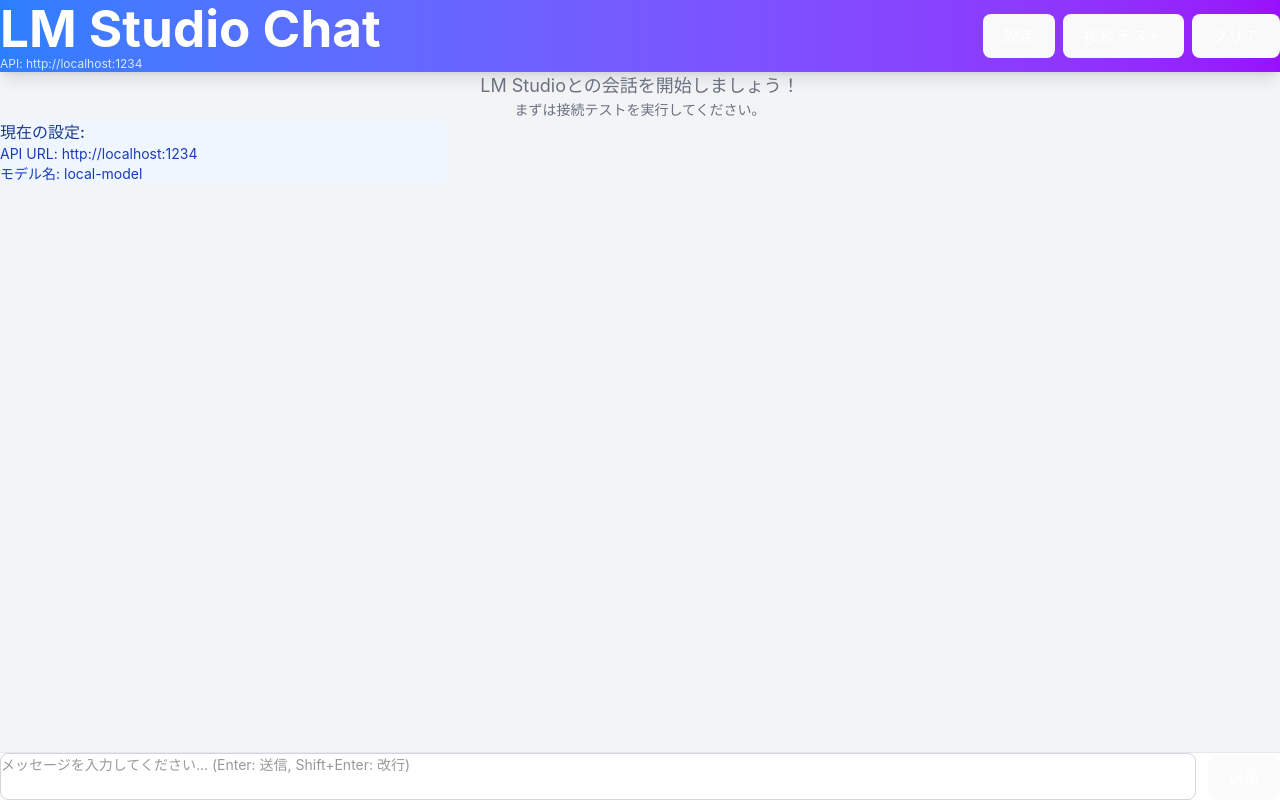
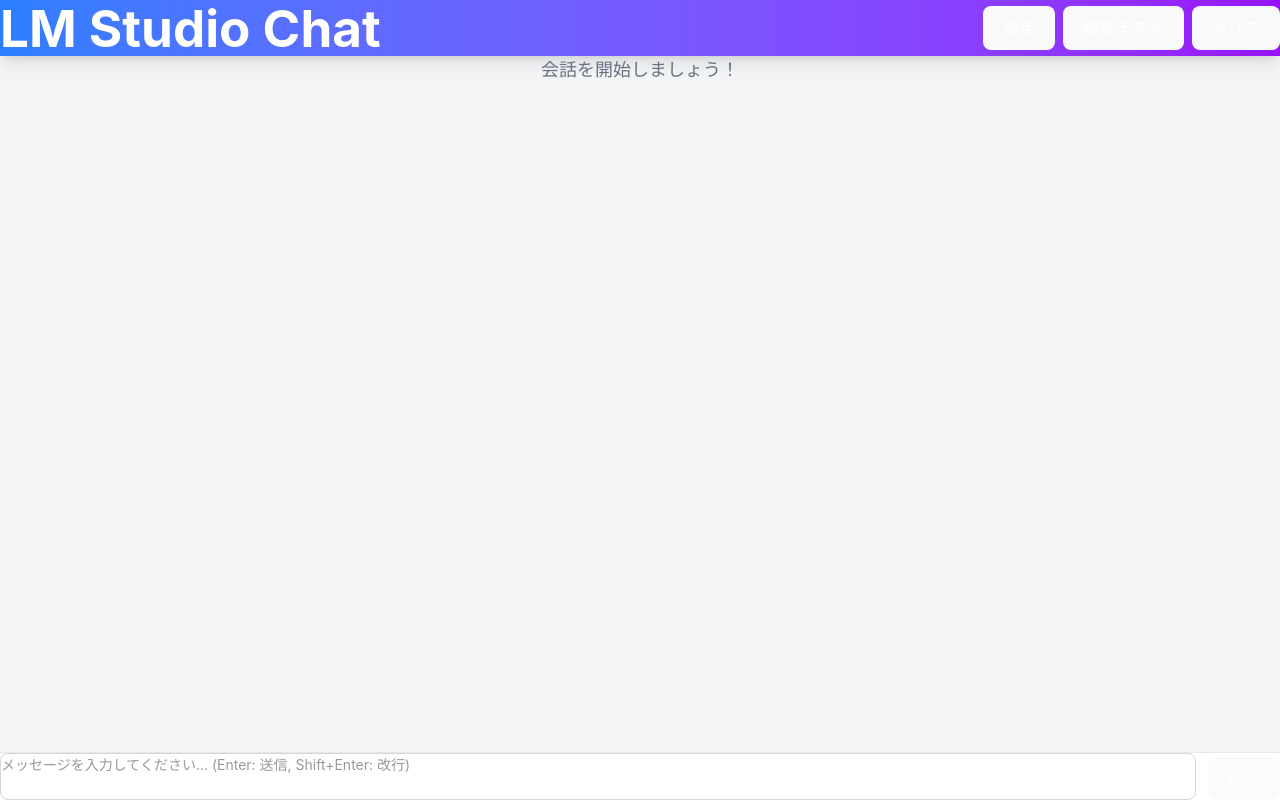
Before and after one commit to anrlll/electron-vite-test, a React (Vite) app: page / in a window 1280 px wide. Built offline with nearby package versions, Linux system fonts and the light colour scheme.

Commit message:
微修正

```diff
--- a/dist-electron/main.js
+++ b/dist-electron/main.js
@@ -30,6 +30,7 @@
   });
   if (VITE_DEV_SERVER_URL) {
     win.loadURL(VITE_DEV_SERVER_URL);
+    win.webContents.openDevTools({ mode: "detach" });
   } else {
     win.loadFile(path.join(RENDERER_DIST, "index.html"));
   }
--- a/electron/main.ts
+++ b/electron/main.ts
@@ -49,7 +49,7 @@
   if (VITE_DEV_SERVER_URL) {
     win.loadURL(VITE_DEV_SERVER_URL)
     // 開発者ツールの自動起動
-    // win.webContents.openDevTools()
+    win.webContents.openDevTools({ mode: 'detach' });
   } else {
     // win.loadFile('dist/index.html')
     win.loadFile(path.join(RENDERER_DIST, 'index.html'))
--- a/src/App.tsx
+++ b/src/App.tsx
@@ -53,7 +53,7 @@
     scrollToBottom()
   }, [messages])
 
-  // 設定を保存する関数
+  // APIURL設定を保存する関数
   const saveConfig = () => {
     try {
       // 空文字列の場合はデフォルト値を使用
@@ -66,7 +66,6 @@
       localStorage.setItem(CONFIG_STORAGE_KEY, JSON.stringify(finalConfig))
       setShowConfig(false)
 
-      // 成功メッセージを表示
       const successMessage: Message = {
         id: Date.now().toString(),
         role: 'assistant',
@@ -80,7 +79,7 @@
     }
   }
 
-  // 設定をリセットする関数
+  // APIURL設定をリセットする関数
   const resetConfig = () => {
     setTempConfig(DEFAULT_CONFIG)
     setConfig(DEFAULT_CONFIG)
@@ -197,7 +196,7 @@
         const connectionMessage: Message = {
           id: Date.now().toString(),
           role: 'assistant',
-          content: `✅ 接続成功！\n\nAPI URL: ${config.baseUrl}\n利用可能なモデル数: ${models.length}\nモデル一覧: ${modelList || 'なし'}`,
+          content: `接続成功！\n\nAPI URL: ${config.baseUrl}`,
           timestamp: new Date()
         }
         setMessages(prev => [...prev, connectionMessage])
@@ -209,7 +208,7 @@
       const connectionErrorMessage: Message = {
         id: Date.now().toString(),
         role: 'assistant',
-        content: `❌ 接続エラー\n\nAPI URL: ${config.baseUrl}\nエラー内容: ${errorMsg}\n\n設定を確認してください。`,
+        content: `接続エラー\n\nAPI URL: ${config.baseUrl}\nエラー内容: ${errorMsg}\n\n設定を確認してください。`,
         timestamp: new Date()
       }
       setMessages(prev => [...prev, connectionErrorMessage])
@@ -225,9 +224,8 @@
         <div className="flex justify-between items-center">
           <div>
             <h1 className="text-xl font-bold">LM Studio Chat</h1>
-            <p className="text-xs opacity-80 mt-1">API: {config.baseUrl}</p>
           </div>
-          <div className="flex gap-2">
+          <div className="flex gap-2 mr-4">
             <button
               onClick={toggleConfigPanel}
               className="px-3 py-1 bg-white bg-opacity-20 hover:bg-opacity-30 rounded transition-colors text-sm"
@@ -310,14 +308,8 @@
       {/* Chat Messages */}
       <div className="flex-1 overflow-y-auto p-4 space-y-4 min-h-0">
         {messages.length === 0 && (
-          <div className="text-center text-gray-500 mt-8">
-            <p className="text-lg">LM Studioとの会話を開始しましょう！</p>
-            <p className="text-sm mt-2">まずは接続テストを実行してください。</p>
-            <div className="mt-4 p-4 bg-blue-50 rounded-lg text-left max-w-md mx-auto">
-              <h3 className="font-medium text-blue-900 mb-2">現在の設定:</h3>
-              <p className="text-sm text-blue-800">API URL: {config.baseUrl}</p>
-              <p className="text-sm text-blue-800">モデル名: {config.model}</p>
-            </div>
+          <div className="text-center text-gray-500">
+            <p className="text-lg">会話を開始しましょう！</p>
           </div>
         )}
         {messages.map((message) => (
```
